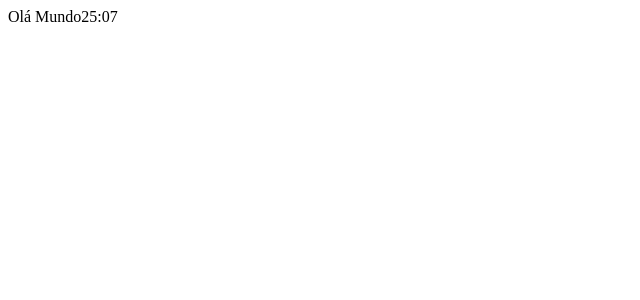
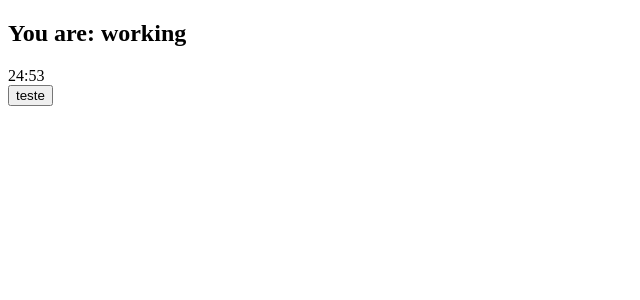
Before and after one commit to limberjhonathan/projeto-pomodoro, a React (Create React App) app: page / in a window 1280 px wide. Shown: the top 300 px of the page, without its empty margins (0-640 px from the left). Built offline with nearby package versions, Linux system fonts and the light colour scheme; the HTML template or start-up script is replaced by a standard one.

Commit message:
promodoro timer

```diff
--- a/src/components/pomodoro-timer.tsx
+++ b/src/components/pomodoro-timer.tsx
@@ -1,6 +1,8 @@
 import React from "react";
 import { useInterval } from "../hooks/use-intervals";
-import { secondsToTime } from "../utils/seconds-to-time";
+// import { secondsToTime } from "../utils/seconds-to-time";
+import { Button } from "./button";
+import { Timer } from "./timer";
 
 interface Props {
     defaultPomodoroTime: number;
@@ -10,8 +12,14 @@ export function PomodoroTimer(props: Props): JSX.Element {
     const [mainTime, setMainTime] = React.useState(props.defaultPomodoroTime)
 
     useInterval(() => {
-        setMainTime(mainTime + 1);
+        setMainTime(mainTime - 1);
     }, 1000)
 
-    return <div>Olá Mundo{secondsToTime(mainTime)}</div>
+    return (
+        <div className="pomodoro">
+            <h2>You are: working</h2>
+            <Timer mainTime={mainTime}/>
+            <Button text="teste" onClick={() => console.log(1)}></Button>
+        </div>
+    )
 }
```
